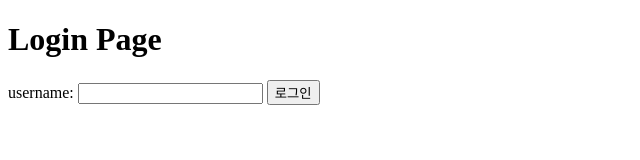
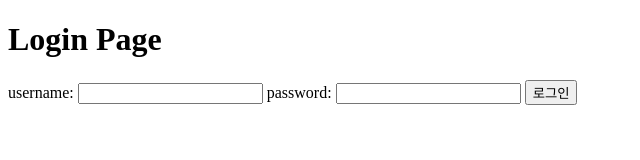
Before and after one commit to dailyllog/MyApp, a plain HTML site: page login.html in a window 1280 px wide. Shown: the whole page, without its empty margins (0-640 px from the left). Drawn offline with Linux system fonts and the light colour scheme.

Commit message:
app.js로그인관련 수정

```diff
--- a/login.html
+++ b/login.html
@@ -4,12 +4,14 @@
     <meta charset="UTF-8">
     <meta http-equiv="X-UA-Compatible" content="IE=edge">
     <meta name="viewport" content="width=device-width, initial-scale=1.0">
+    <script src="app.js"></script>
     <title>Document</title>
 </head>
 <body>
     <h1>Login Page</h1>
     <form>
         username: <input type="text" id="username">
+        password: <input type="password" id="password">
         <input type="submit" value="로그인">
     </form>
 </body>
```
